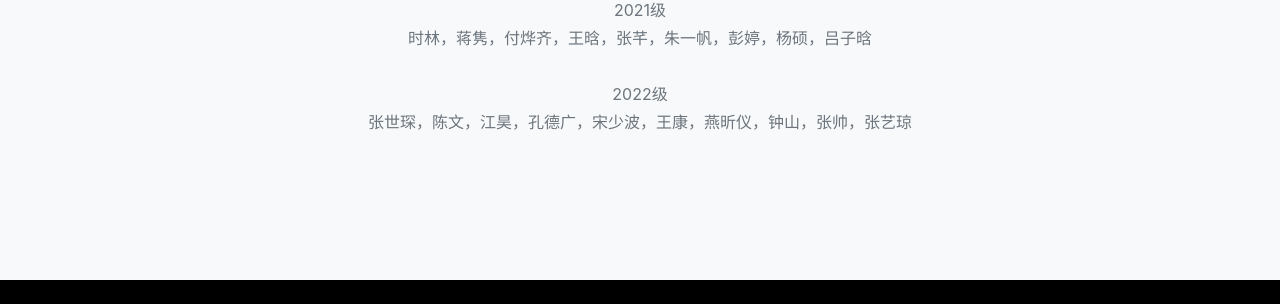
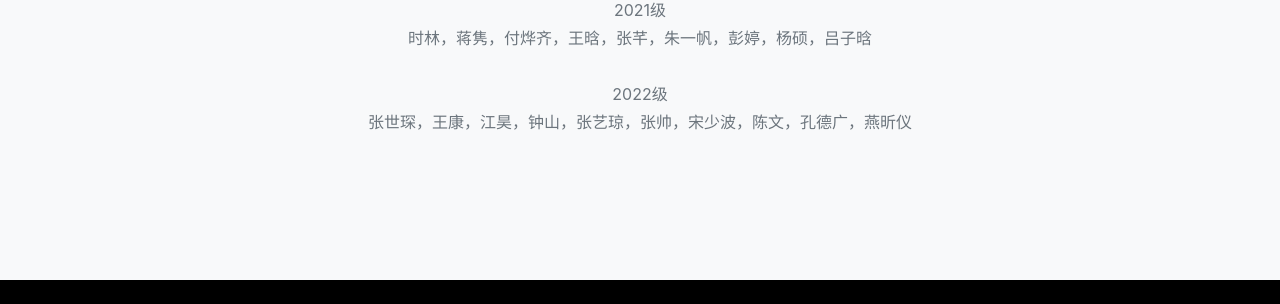
Before and after one commit to xxycfhb/xxycfhb.github.io, a Jekyll site: the page built from pages/current.html, in a window 1280 px wide and 900 px high, scrolled down 3276 px. Shown: the part 306-610 px from the top of the window. Built offline with Jekyll 4.4.1, drawn with Linux system fonts in a browser that asks for light colours; some web fonts are replaced.

Commit message:
update 2022 members

```diff
--- a/_data/sitetext.yml
+++ b/_data/sitetext.yml
@@ -600,7 +600,7 @@ currentstudent:
     person: "2019级<br>陈夏润，谢成淋，黄天波，李成扬，杨洲，郭雨洁，时绍森，刘永志，李涛，李德才，王升，杨政，黄泽华 <br><br>
              2020级<br>何永强，胡叶舟，王雅仪，刘琛，刘宇航，刘成杰，刘军杰，肖遥，方莹 <br><br>
              2021级<br>时林，蒋隽，付烨齐，王晗，张芊，朱一帆，彭婷，杨硕，吕子晗 <br><br>
-             2022级<br>张世琛，陈文，江昊，孔德广，宋少波，王康，燕昕仪，钟山，张帅，张艺琼 <br><br>"
+             2022级<br>张世琛，王康，江昊，钟山，张艺琼，张帅，宋少波，陈文，孔德广，燕昕仪 <br><br>"
 
 vulnerability:
     title: "漏洞成果"
```
